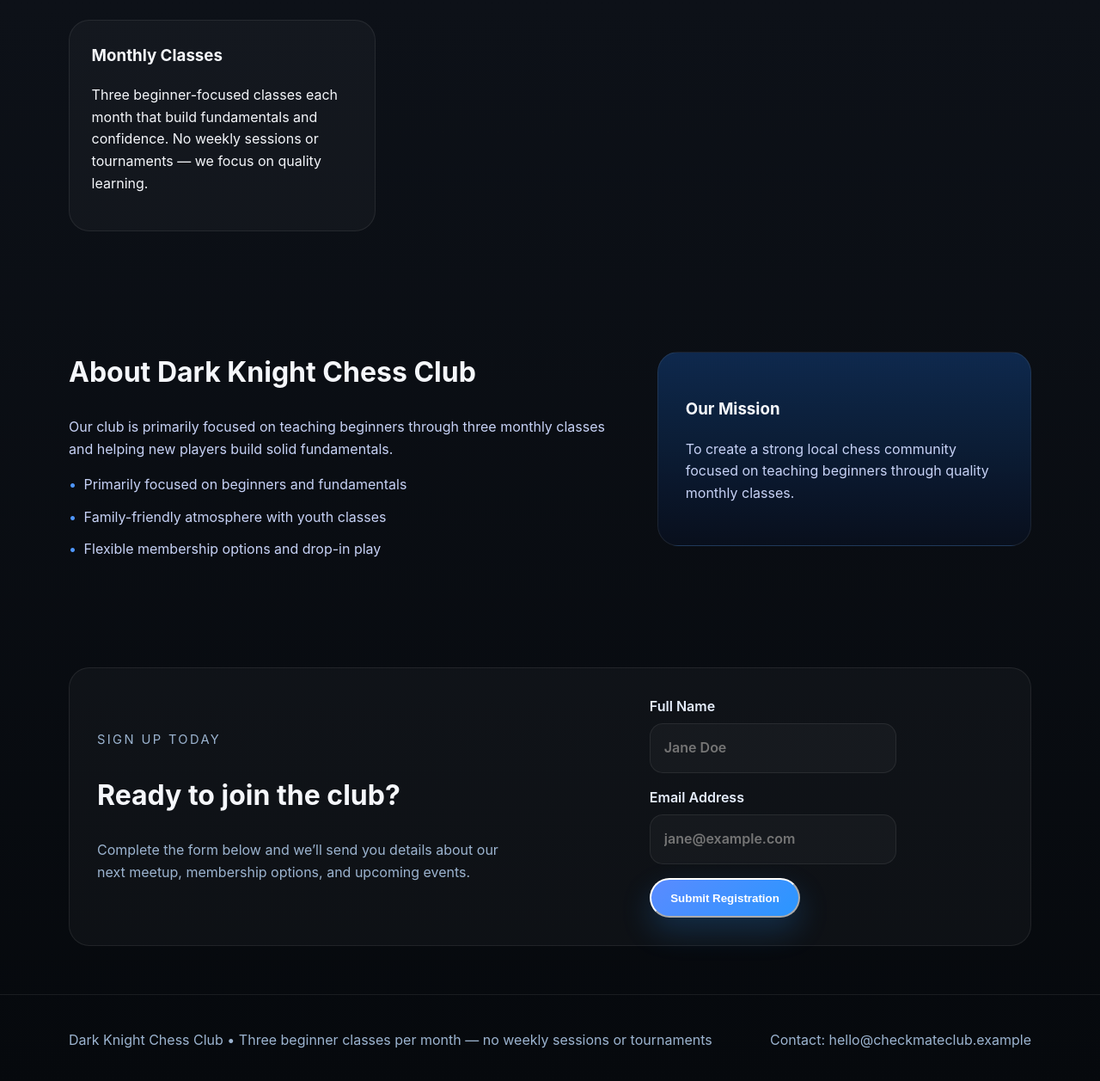
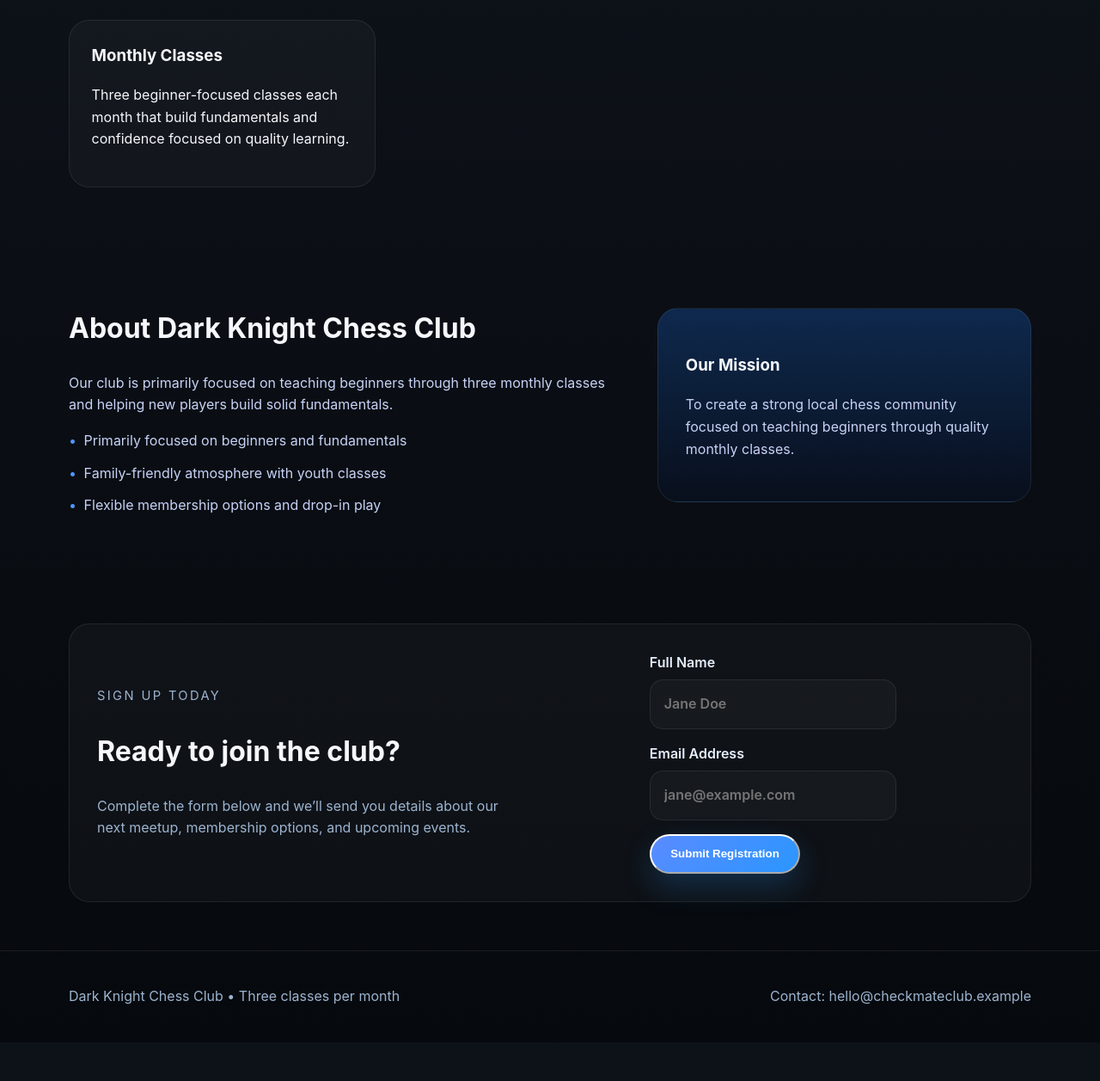
Before and after one commit to DaMonkeyKing73/DarkKnight, a plain HTML site: page index.html in a window 1280 px wide. Shown: the part 673-1930 px from the top of the page at 86% size. After the commit the page ends 1885 px from the top, so only its background shows below. Drawn offline with Linux system fonts and the light colour scheme.

Commit message:
Remove weekly sessions reference from feature card

```diff
--- a/index.html
+++ b/index.html
@@ -47,7 +47,7 @@
       <div class="feature-grid">
         <article class="feature-card">
           <h3>Monthly Classes</h3>
-          <p>Three beginner-focused classes each month that build fundamentals and confidence. No weekly sessions or tournaments — we focus on quality learning.</p>
+          <p>Three beginner-focused classes each month that build fundamentals and confidence focused on quality learning.</p>
         </article>
       </div>
     </section>
@@ -95,7 +95,7 @@
 
   <footer class="site-footer">
     <div class="container footer-inner">
-      <p>Dark Knight Chess Club • Three beginner classes per month — no weekly sessions or tournaments</p>
+      <p>Dark Knight Chess Club • Three classes per month</p>
       <p>Contact: hello@checkmateclub.example</p>
     </div>
   </footer>
```
